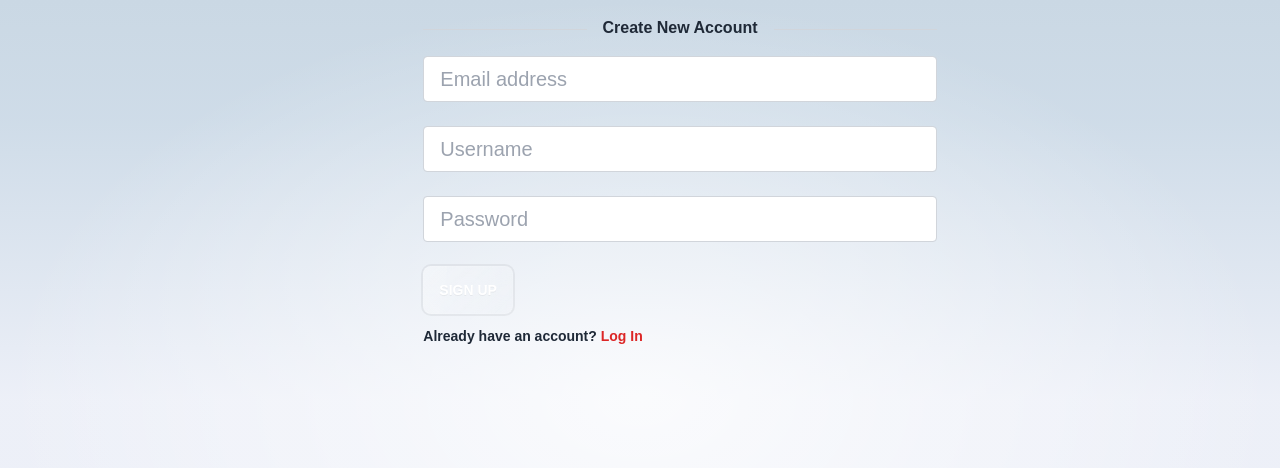
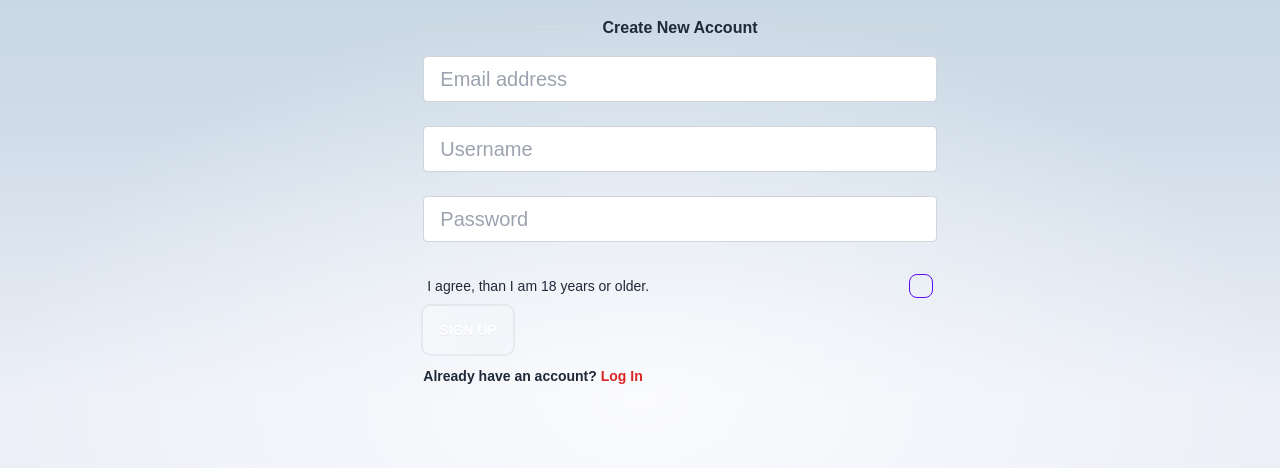
Before and after one commit to viliusgec/IdleGameFrontEndNew, a SvelteKit app: page /register in a window 1280 px wide. Shown: the top 468 px of the page. Built offline with nearby package versions, Linux system fonts and the light colour scheme.

Commit message:
Request to have at least 18 years when registering

```diff
--- a/src/routes/register/+page.svelte
+++ b/src/routes/register/+page.svelte
@@ -56,6 +56,10 @@
 							required
 						/>
 					</div>
+					<label class="label cursor-pointer">
+						<span class="label-text">I agree, than I am 18 years or older. </span>
+						<input required type="checkbox" class="checkbox checkbox-primary" />
+					  </label>
 					<div class="text-center lg:text-left">
 						<!-- <button
 							type="button"
```
